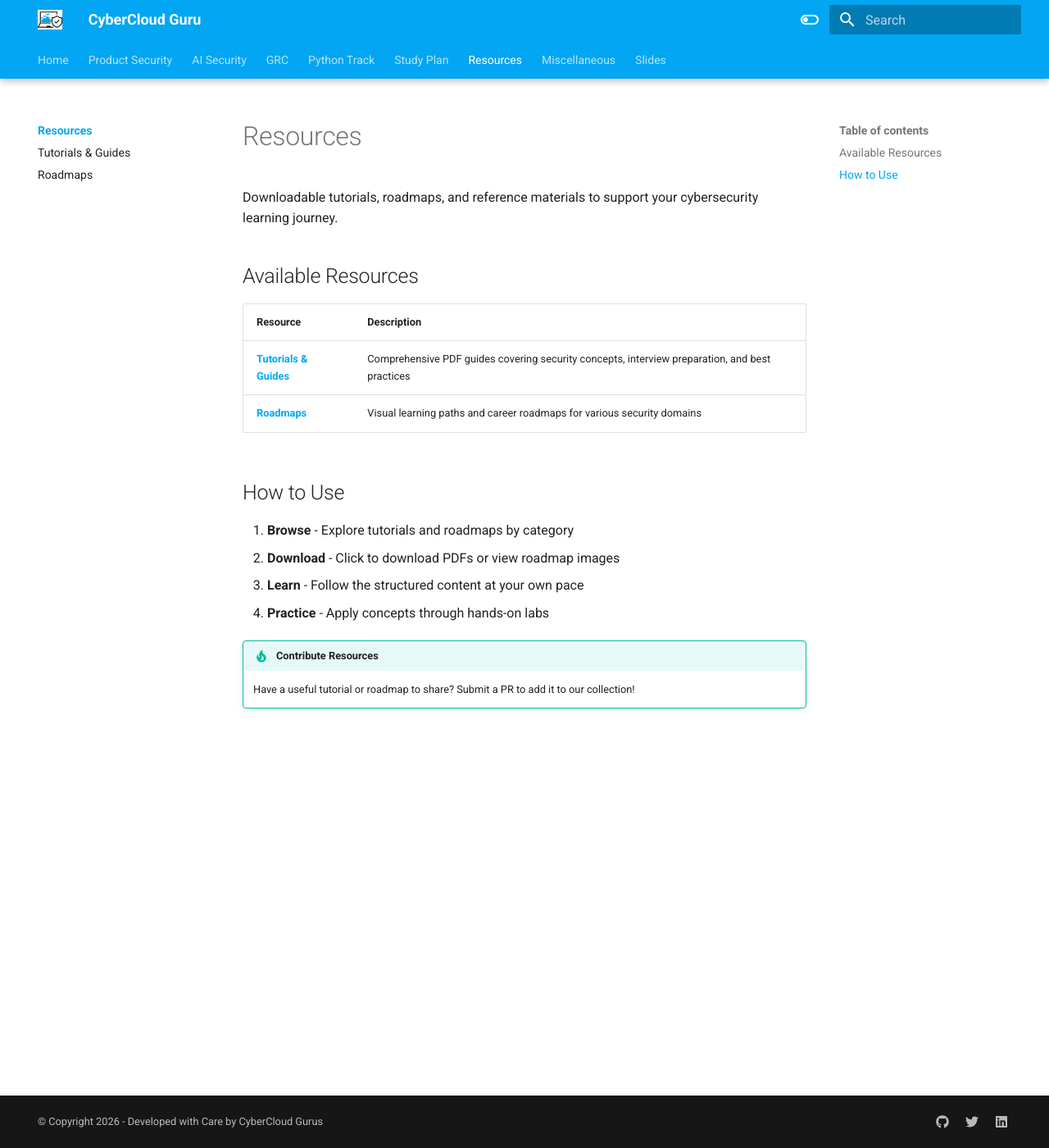
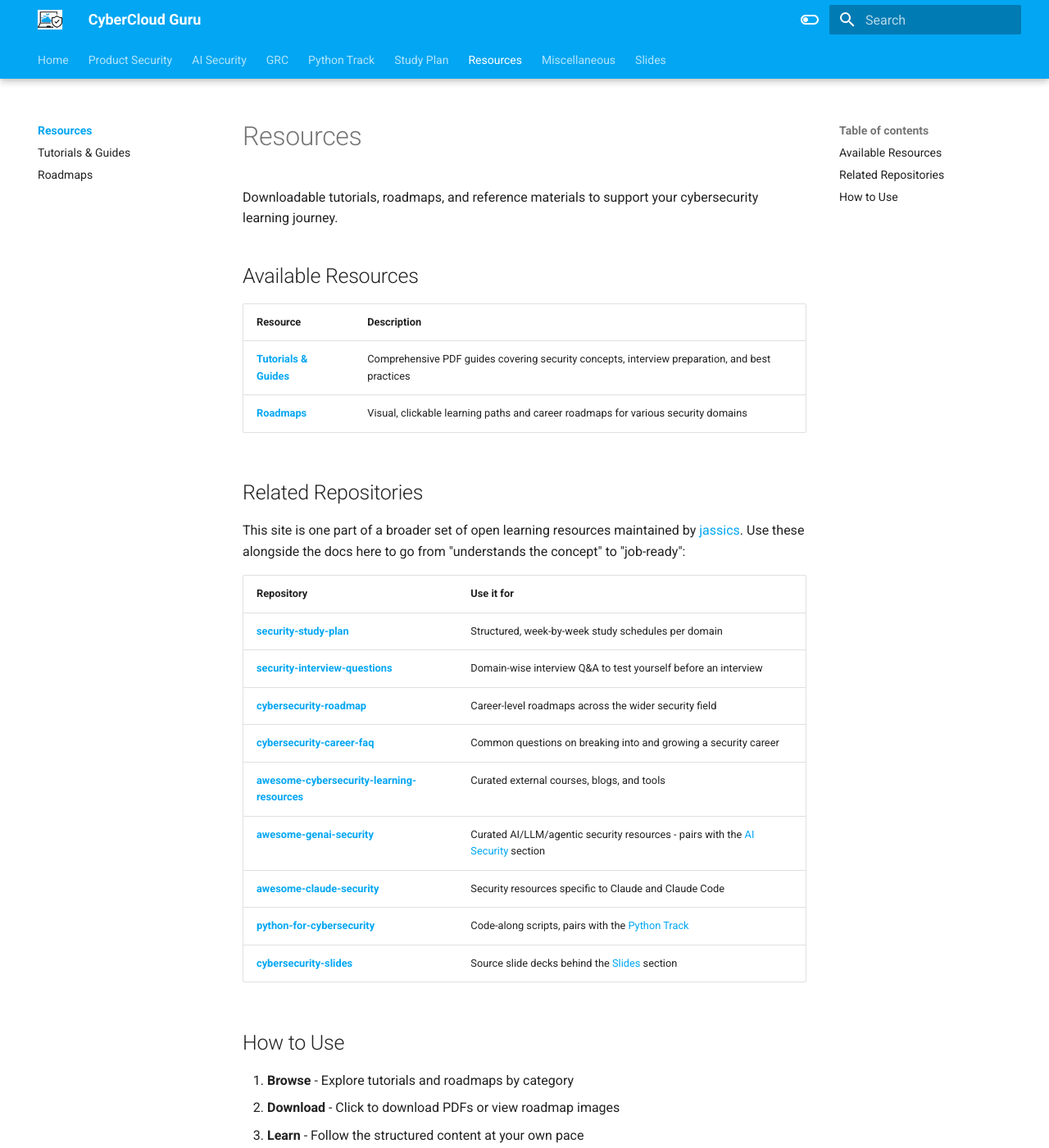
Before and after one commit to jassics/CybercloudLearning, an MkDocs documentation site: the page built from docs/resources/index.md, in a window 1280 px wide and 1400 px high. Shown: the whole window at 82% size. Built offline with MkDocs 1.6.1 and Material for MkDocs 9.7.7, drawn with Linux system fonts in a browser that asks for light colours.

Commit message:
Cross-link jassics companion repos from Resources page
Add a Related Repositories table on the Resources overview linking out
to security-study-plan, security-interview-questions, cybersecurity-roadmap,
cybersecurity-career-faq, both awesome-* lists, python-for-cybersecurity,
and cybersecurity-slides, and fix the roadmap template's anchor link to it.

Co-Authored-By: Claude Sonnet 5 <noreply@anthropic.com>

```diff
--- a/docs/resources/index.md
+++ b/docs/resources/index.md
@@ -7,7 +7,23 @@ Downloadable tutorials, roadmaps, and reference materials to support your cybers
 | Resource | Description |
 |----------|-------------|
 | **[Tutorials & Guides](tutorials.md)** | Comprehensive PDF guides covering security concepts, interview preparation, and best practices |
-| **[Roadmaps](roadmaps.md)** | Visual learning paths and career roadmaps for various security domains |
+| **[Roadmaps](roadmaps.md)** | Visual, clickable learning paths and career roadmaps for various security domains |
+
+## Related Repositories
+
+This site is one part of a broader set of open learning resources maintained by [jassics](https://github.com/jassics). Use these alongside the docs here to go from "understands the concept" to "job-ready":
+
+| Repository | Use it for |
+|------------|------------|
+| **[security-study-plan](https://github.com/jassics/security-study-plan)** | Structured, week-by-week study schedules per domain |
+| **[security-interview-questions](https://github.com/jassics/security-interview-questions)** | Domain-wise interview Q&A to test yourself before an interview |
+| **[cybersecurity-roadmap](https://github.com/jassics/cybersecurity-roadmap)** | Career-level roadmaps across the wider security field |
+| **[cybersecurity-career-faq](https://github.com/jassics/cybersecurity-career-faq)** | Common questions on breaking into and growing a security career |
+| **[awesome-cybersecurity-learning-resources](https://github.com/jassics/awesome-cybersecurity-learning-resources)** | Curated external courses, blogs, and tools |
+| **[awesome-genai-security](https://github.com/jassics/awesome-genai-security)** | Curated AI/LLM/agentic security resources - pairs with the [AI Security](../ai-security/ai-security-overview.md) section |
+| **[awesome-claude-security](https://github.com/jassics/awesome-claude-security)** | Security resources specific to Claude and Claude Code |
+| **[python-for-cybersecurity](https://github.com/jassics/python-for-cybersecurity)** | Code-along scripts, pairs with the [Python Track](../python-track/python-track-overview.md) |
+| **[cybersecurity-slides](https://github.com/jassics/cybersecurity-slides)** | Source slide decks behind the [Slides](../slides/index.md) section |
 
 ## How to Use
 
```
Also changed, not shown: docs/resources/roadmaps.md (+1 -1 lines).
